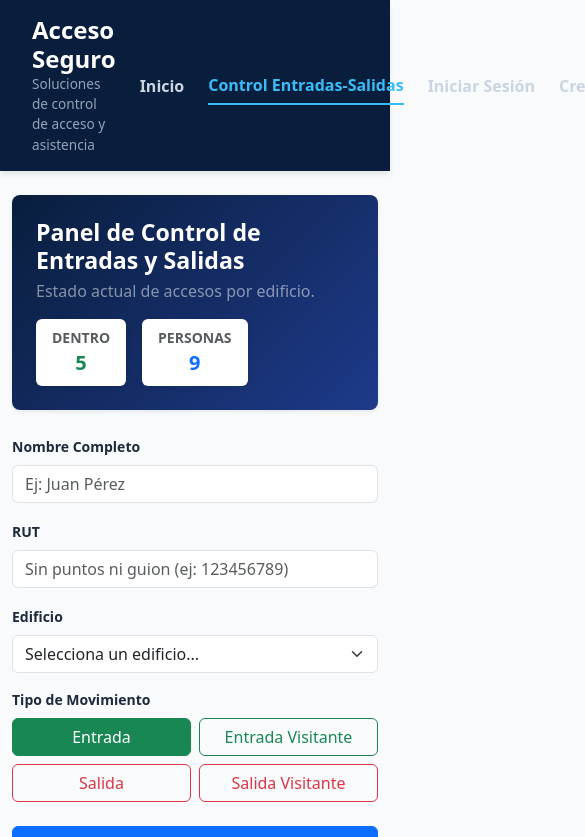
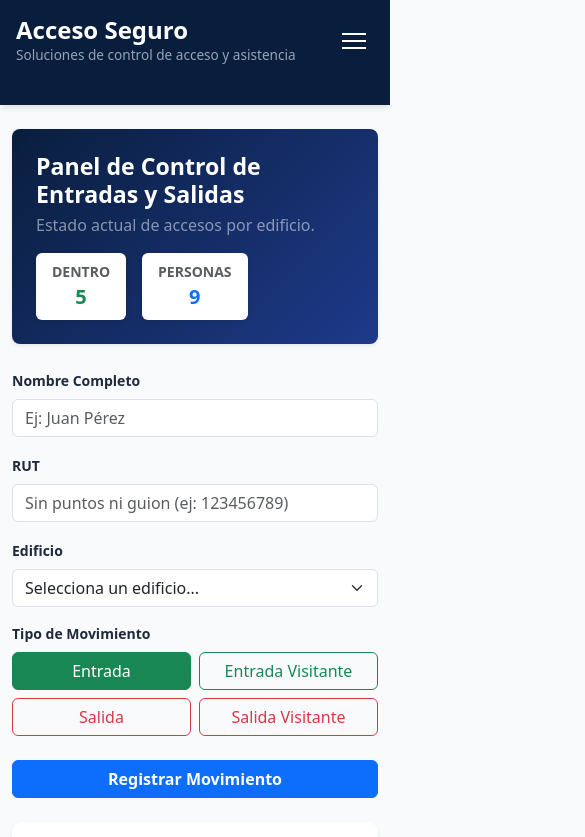
Before and after one commit to Antoogg/Evaluacion-Pagina-React, a React (Vite) app: page /control in a window 390 px wide. Shown: the top 837 px of the page, 585 px wide, since content can reach past the window. Built offline with nearby package versions, Linux system fonts and the light colour scheme.

Commit message:
update: header responsive ante tamaño de pantalla 992px para abajp

```diff
--- a/src/components/Header.jsx
+++ b/src/components/Header.jsx
@@ -1,4 +1,5 @@
 import { Link, NavLink } from 'react-router-dom';
+import { useState } from 'react';
 
 const ENLACES = [
   { texto: 'Inicio', href: "/" },
@@ -8,16 +9,27 @@ const ENLACES = [
 ];
 
 function Header({ enlaces = ENLACES }) {
+  const [menuAbierto, setMenuAbierto] = useState(false);
+
+  const cerrarMenu = () => setMenuAbierto
   return (
     <header className="encabezado-principal">
-      <div className="contenedor-logo">
-        <Link to="/" className="enlace-logo">
-          <h1 className="titulo-empresa">Acceso Seguro</h1>
-          <span className="subtitulo-empresa">Soluciones de control de acceso y asistencia</span>
-        </Link>
+      <div className="header-container-top">
+        <div className="contenedor-logo">
+          <Link to="/" className="enlace-logo">
+            <h1 className="titulo-empresa">Acceso Seguro</h1>
+            <span className="subtitulo-empresa">Soluciones de control de acceso y asistencia</span>
+          </Link>
+        </div>
+        <button
+          className="menu-toggle"
+          onClick={() => setMenuAbierto(!menuAbierto)}
+        >
+          <span className={`hamburger ${menuAbierto ? 'abierto' : ''}`}></span>
+        </button>
       </div>
 
-      <nav className="navegacion">
+      <nav className={`navegacion ${menuAbierto ? 'activo' : ''}`}>
         <ul>
           {enlaces.map((e) => (
             <li key={e.texto}>
--- a/src/index.css
+++ b/src/index.css
@@ -31,6 +31,15 @@ body {
   align-items: center;
   gap: 1.5rem;
   box-shadow: 0 4px 6px -1px rgba(0, 0, 0, 0.1);
+  position: relative;
+  flex-wrap: wrap;
+}
+
+.header-container-top {
+  display: flex;
+  justify-content: space-between;
+  align-items: center;
+  width: 100%;
 }
 
 .contenedor-logo a {
@@ -87,4 +96,108 @@ body {
 .img-logo {
   height: 40px;
   width: auto;
+  display: none;
 }
+
+
+.menu-toggle {
+  display: none;
+  background: none;
+  border: none;
+  cursor: pointer;
+  padding: 0.5rem;
+}
+
+.hamburger {
+  display: block;
+  position: relative;
+  width: 24px;
+  height: 2px;
+  background-color: #ffffff;
+  transition: background-color 0.2s ease-in-out;
+}
+
+.hamburger::before,
+.hamburger::after {
+  content: '';
+  position: absolute;
+  width: 24px;
+  height: 2px;
+  background-color: #ffffff;
+  transition: background-color 0.2s ease-in-out;
+  left: 0;
+}
+
+.hamburger::before {
+  top: -7px;
+}
+
+.hamburger::after {
+  top: 7px;
+}
+
+.hamburger.abierto {
+  background-color: transparent;
+}
+
+.hamburger.abierto::before {
+  transform: rotate(45deg);
+  top: 0;
+}
+
+.hamburger.abierto::after {
+  transform: rotate(-45deg);
+  top: 0;
+}
+
+@media (min-width: 992px) {
+  .header-container-top {
+    width: auto;
+  }
+
+  .img-logo {
+    display: block;
+  }
+}
+
+@media (max-width: 991.98px) {
+  .menu-toggle {
+    display: block;
+  }
+
+  .encabezado-principal {
+    padding: 1rem;
+    flex-direction: column;
+    align-items: stretch;
+  }
+
+  .navegacion {
+    max-height: 0;
+    overflow: hidden;
+    transition: max-height 0.3s ease-in-out;
+  }
+
+  .navegacion.activo {
+    max-height: 300px;
+  }
+
+  .navegacion ul {
+    flex-direction: column;
+    gap: 0.75rem;
+    padding: 1rem 0 0.5rem 0;
+    border-top: 1px solid rgba(255, 255, 255, 0.1);
+  }
+
+  .enlace-nav {
+    display: block;
+    padding: 0.5rem 0;
+  }
+
+  .enlace-nav:hover,
+  .enlace-nav.active {
+    color: #38bdf8;
+    padding-left: 0.1rem;
+    background-color: rgba(255, 255, 255, 0.01);
+    border-radius: 4px;
+  }
+}
```
